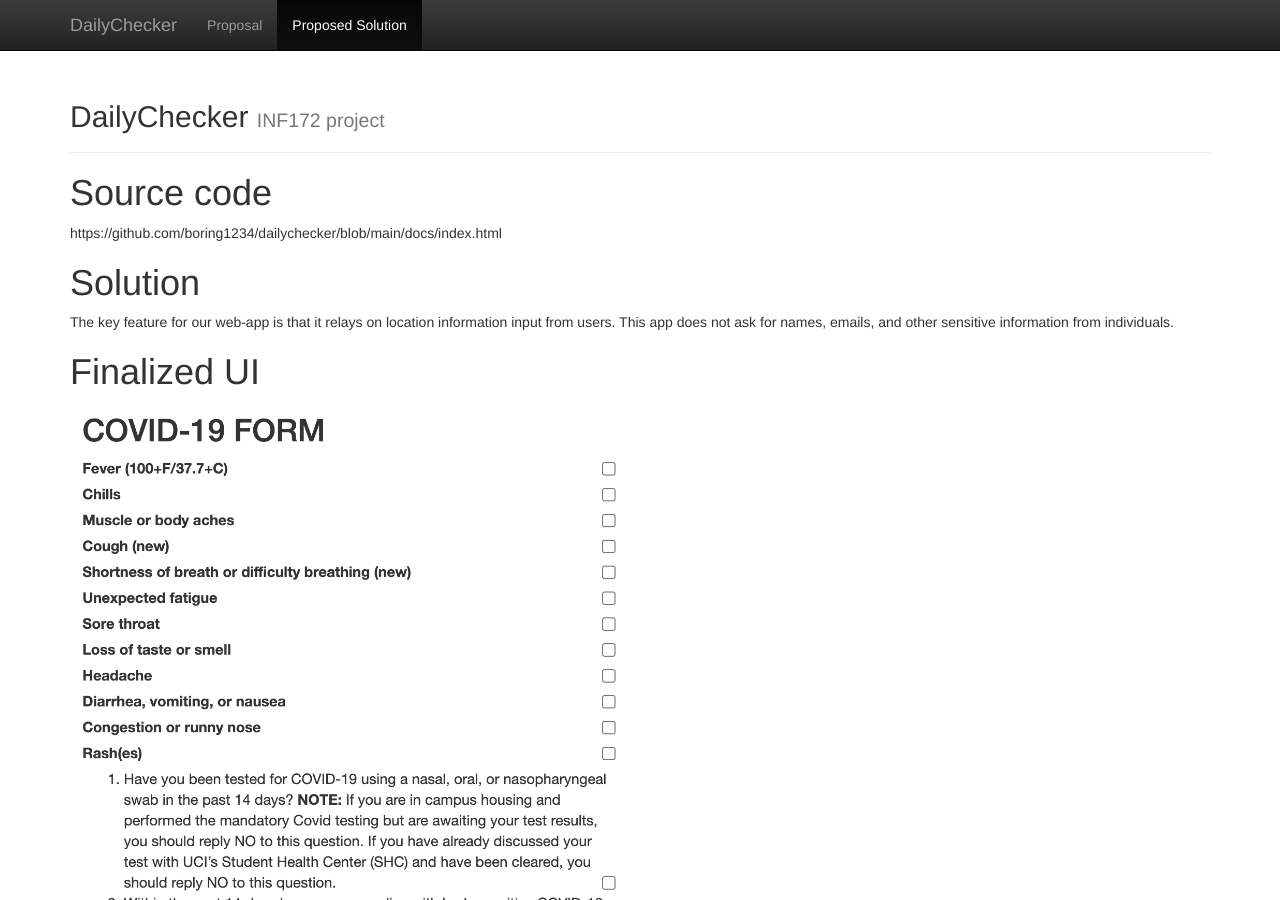
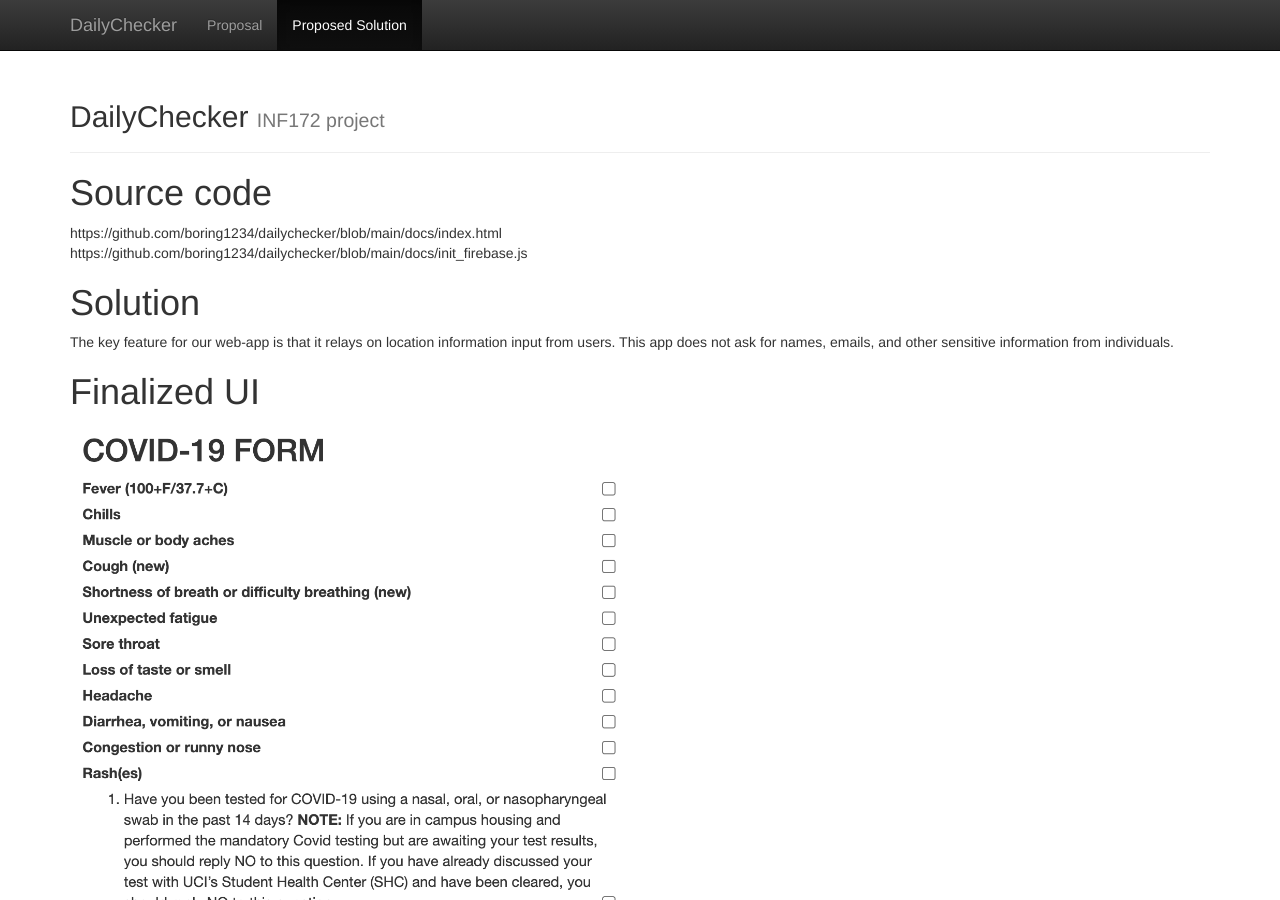
Before and after one commit to boring1234/dailychecker, a Jekyll site: the page built from docs/status.md, in a window 1280 px wide and 900 px high. Built offline with Jekyll 4.4.1, drawn with Linux system fonts in a browser that asks for light colours.

Commit message:
Update status.md

```diff
--- a/docs/status.md
+++ b/docs/status.md
@@ -3,7 +3,8 @@
 title:  Status
 ---
 # Source code
-https://github.com/boring1234/dailychecker/blob/main/docs/index.html
+https://github.com/boring1234/dailychecker/blob/main/docs/index.html<br>
+https://github.com/boring1234/dailychecker/blob/main/docs/init_firebase.js
 
 # Solution
 
```
